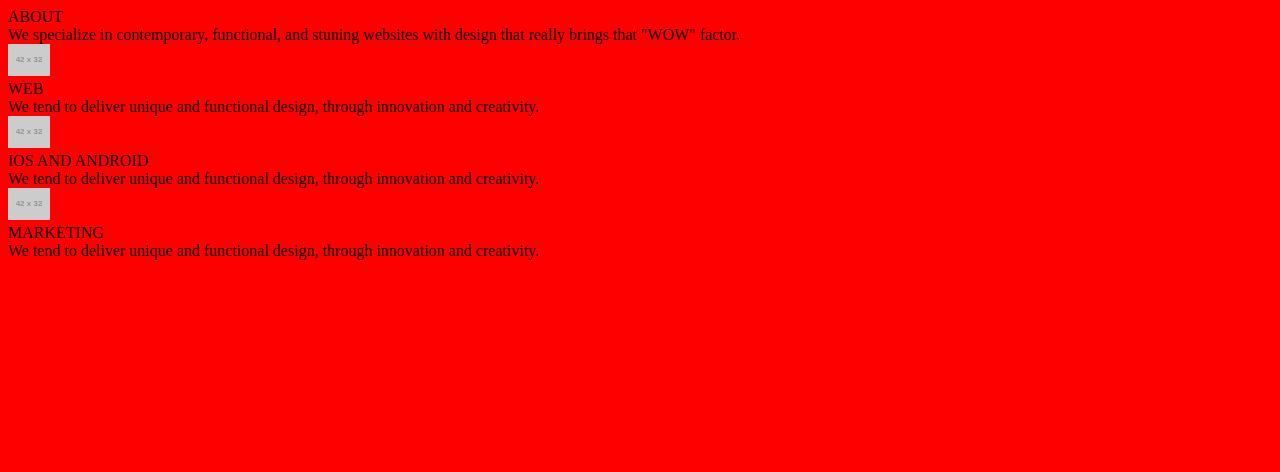
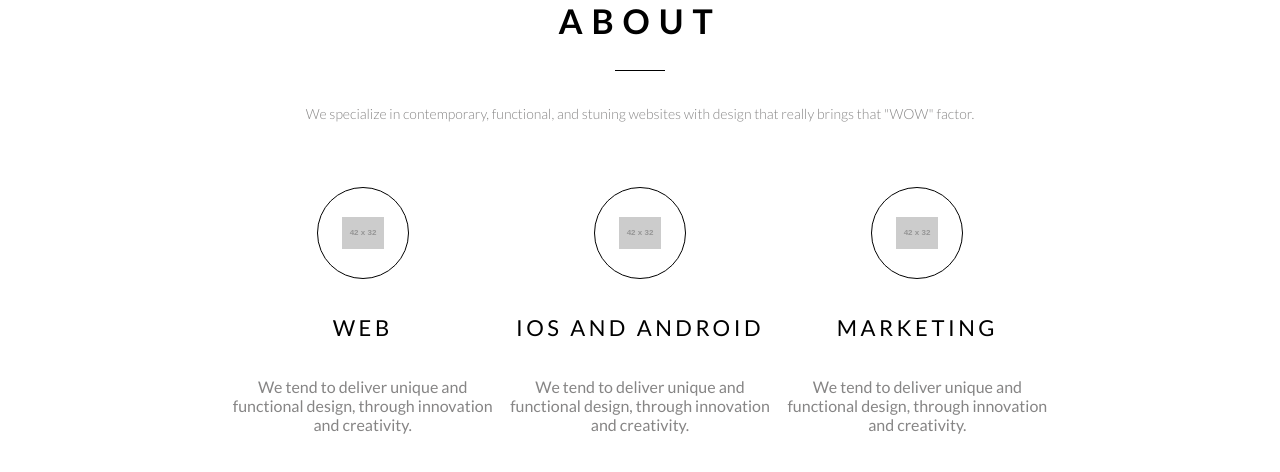
Before and after one commit to fedkam/training-BEM-SCSS, a plain HTML site: page index.html in a window 1280 px wide. Drawn offline with nearby package versions, Linux system fonts and the light colour scheme; files that its build step writes are made by us from their sources; placeholder pictures from the web are drawn by us.

Commit message:
after styling

```diff
--- a/index.html
+++ b/index.html
@@ -22,6 +22,8 @@
               <div class="item-about__title">WEB</div>
               <div class="item-about__text">We tend to deliver unique and functional design, through innovation and creativity.</div>
             </div>
+          </div>
+          <div class="about__column">
             <div class="item-about">
               <div class="item-about__icon">
                 <img src="http://placehold.it/42x32" alt="">
@@ -29,6 +31,8 @@
               <div class="item-about__title">IOS AND ANDROID</div>
               <div class="item-about__text">We tend to deliver unique and functional design, through innovation and creativity.</div>
             </div>
+          </div>
+          <div class="about__column">
             <div class="item-about">
               <div class="item-about__icon">
                 <img src="http://placehold.it/42x32" alt="">
@@ -37,8 +41,6 @@
               <div class="item-about__text">We tend to deliver unique and functional design, through innovation and creativity.</div>
             </div>
           </div>
-          <div class="about__column"></div>
-          <div class="about__column"></div>
         </div>
         <!-- /.about__row -->
       </div>
--- a/scss/style.scss
+++ b/scss/style.scss
@@ -1,3 +1,98 @@
+
+@import url(https://fonts.googleapis.com/css?family=Lato:300,400,700,900);
+
+* {
+	margin: 0;
+	padding: 0;
+	box-sizing: border-box;
+}
+
 body {
-  background-color: red;
+	font-family: Lato;
 }
+
+.about {
+
+	&__body {
+		max-width: 832px;
+		margin: 0 auto;
+	}
+
+	&__header {
+		margin-bottom: 60px;
+	}
+
+	&__title {
+		margin-bottom: 60px;
+	}
+
+	&__text {
+		max-width: 688px;
+		color: #868585;
+		font-size: 14px;
+		font-weight: 300;
+		text-align: center;
+		line-height: 25.89px;
+		margin: 0 auto;
+	}
+
+	&__row {
+		display: flex;
+	}
+
+	&__column {
+		flex: 0 0 33.333%;
+	}
+
+}
+
+.title {
+	font-size: 34px;
+	font-weight: 700;
+	text-transform: uppercase;
+	letter-spacing: 8.95px;
+	position: relative;
+	text-align: center;
+
+	&:after {
+		content:'';
+		position: absolute;
+		width: 50px;
+		bottom: 0;
+		height: 1px;
+		left: 50%;
+		background-color: #000;
+		margin: 0px 0px -30px -25px;
+	}
+}
+
+.item-about {
+
+	&__icon {
+		display: flex;
+		align-items: center;
+		justify-content: center;
+		margin: 0 auto;
+		margin-bottom: 35px;
+		width: 92px;
+		height: 92px;
+		border-radius: 50%;
+		border: 1px solid #000;
+	}
+
+	&__title {
+		text-align: center;
+		color: #000;
+		font-size: 22px;
+		text-transform: uppercase;
+		letter-spacing: 3.52px;
+		margin: 0 0 36px 0;
+	}
+
+	&__text {
+		text-align: center;
+		color: #868585;
+
+	}
+
+}
```
Also changed, not shown: css/style.css (added).
